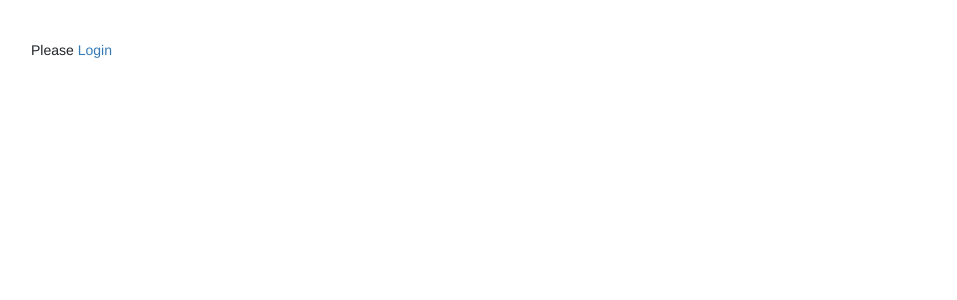
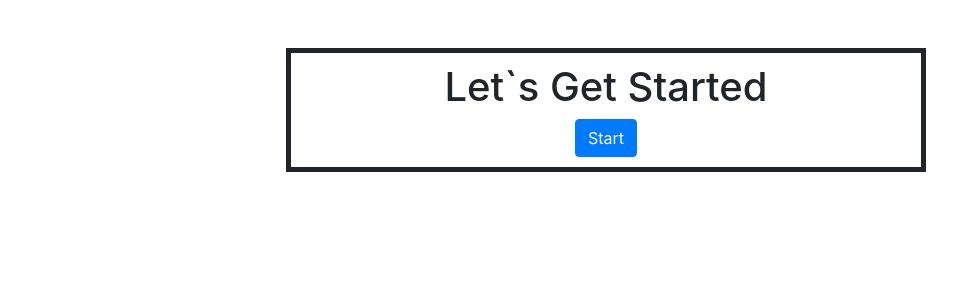
Before and after one commit to chapparu/catalyst_count, a Django app: page / in a window 1280 px wide. Before the commit the part shown is almost empty. Shown: the top 300 px of the page, without its empty margins (34-991 px from the left). Run offline with Django 4.2, Linux system fonts and the light colour scheme; some libraries are stand-ins or nearby versions.

Commit message:
update home with css

```diff
--- a/templates/home.html
+++ b/templates/home.html
@@ -1,32 +1,34 @@
-{% load bootstrap4 %}
-<html>
+<html lang="en">
 <head>
-        <link href="https://cdn.jsdelivr.net/npm/bootstrap@5.3.3/dist/css/bootstrap.min.css" rel="stylesheet" integrity="sha384-QWTKZyjpPEjISv5WaRU9OFeRpok6YctnYmDr5pNlyT2bRjXh0JMhjY6hW+ALEwIH" crossorigin="anonymous">
-<!--        <style>-->
-<!--        h3 {text-align: center;}-->
-<!--        p {text-align: center;}-->
-<!--        </style>-->
+  <meta charset="UTF-8">
+  <meta name="viewport" content="width=device-width, initial-scale=1.0">
+  <!-- Bootstrap CSS -->
+  <link rel="stylesheet" href="https://stackpath.bootstrapcdn.com/bootstrap/4.5.2/css/bootstrap.min.css">
+  <!-- Custom CSS -->
+  <style>
+    /* Add your custom styles here */
+  </style>
 </head>
 <body>
-    <!-- Compiled and minified CSS -->
-    <link rel="stylesheet" href="https://cdnjs.cloudflare.com/ajax/libs/materialize/1.0.0/css/materialize.min.css">
-    <link rel="stylesheet" href="https://maxcdn.bootstrapcdn.com/bootstrap/3.4.1/css/bootstrap.min.css">
-  <script src="https://ajax.googleapis.com/ajax/libs/jquery/3.7.1/jquery.min.js"></script>
-  <script src="https://maxcdn.bootstrapcdn.com/bootstrap/3.4.1/js/bootstrap.min.js"></script>
-    <!-- Compiled and minified JavaScript -->
-    <script src="https://cdnjs.cloudflare.com/ajax/libs/materialize/1.0.0/js/materialize.min.js"></script>
-          <div class="container text-dark mt-5">
-            <div class="row justify-content-md-center">
-              <div class="col md-5 p-3">
+  <div class="container mt-5" style="border: 5px solid;margin: auto;width: 50%;padding: 10px;">
+    <!-- Content goes here -->
       {% if user.is_authenticated%}
-<!--                  <a href="/index/"></a>-->
-                <p>Welcome, {{user.username}}</p>
-                <a href="/accounts/logout/">Logout</a>
+        <h1 style="text-align: center;">Thank you !, {{user.username}}</h1>
+        <div style="text-align: center;">
+          <a href="/accounts/logout/"><button class="btn btn-primary">Bye!!</button></a>
+        </div>
       {%else%}
-                <p>Please <a href="/accounts/login/">Login</a></p>
+        <h1 style="text-align: center;">Let`s Get Started</h1>
+      <div style="text-align: center;">
+        <a href="/accounts/login/"><button class="btn btn-primary">Start</button></a>
+      </div>
       {%endif%}
   </div>
-            </div>
-          </div>
+
+  <!-- Bootstrap JS and dependencies -->
+  <script src="https://code.jquery.com/jquery-3.5.1.slim.min.js"></script>
+  <script src="https://cdn.jsdelivr.net/npm/@popperjs/core@2.5.4/dist/umd/popper.min.js"></script>
+  <script src="https://stackpath.bootstrapcdn.com/bootstrap/4.5.2/js/bootstrap.min.js"></script>
+  <!-- Add your custom scripts here -->
 </body>
 </html>
```
Lines whose indentation alone changed are shown as unchanged.
